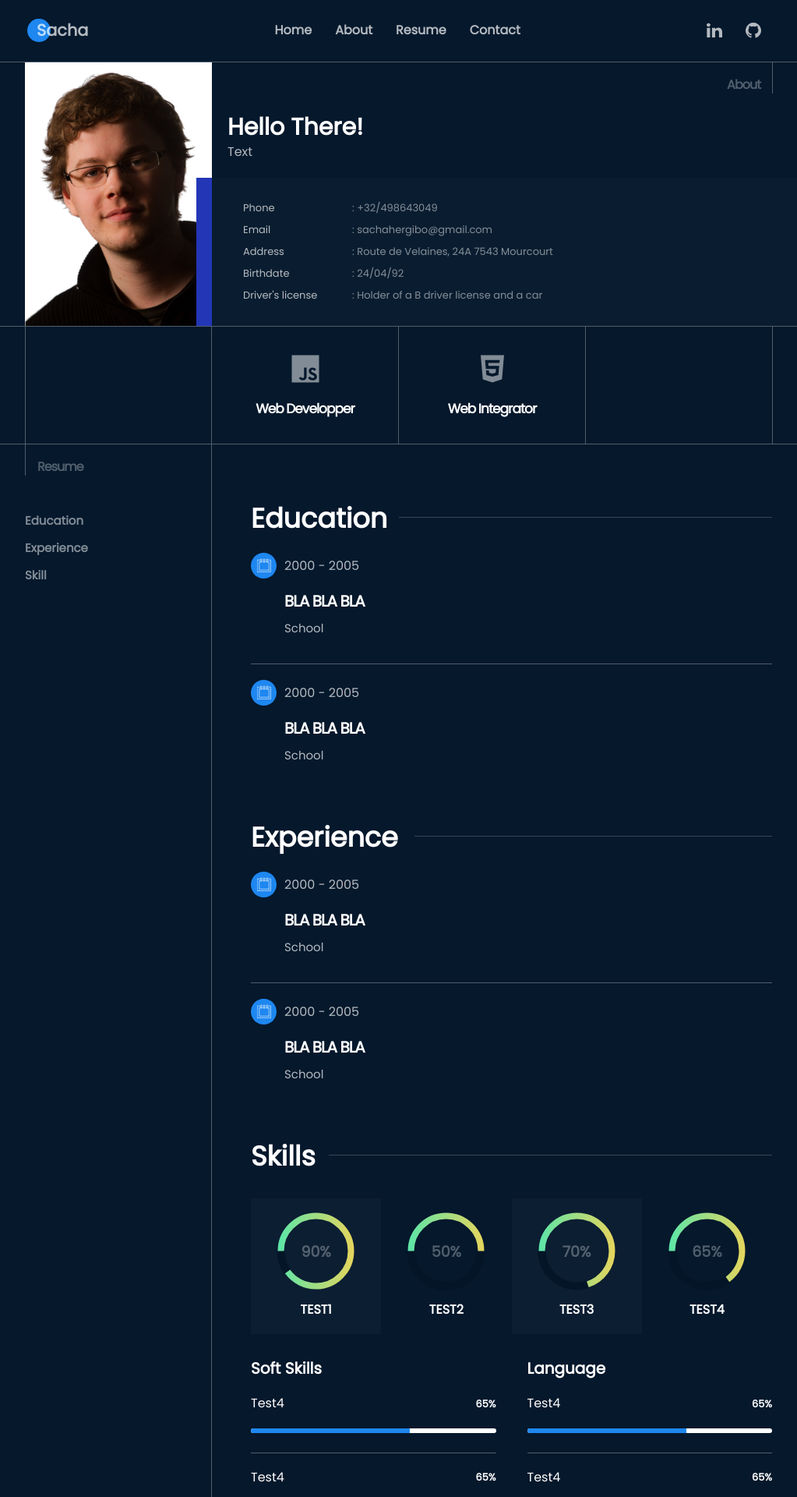
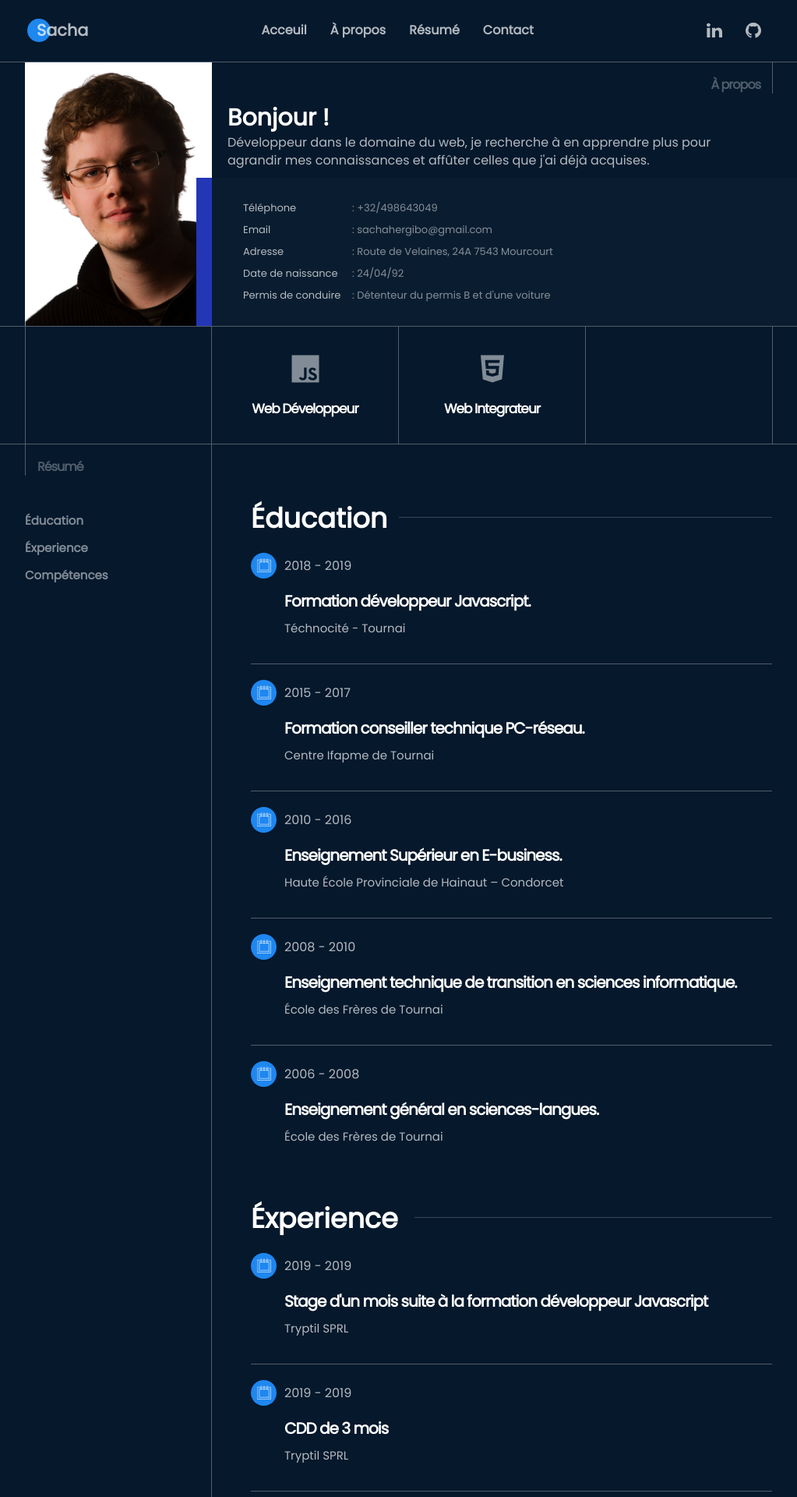
Before and after one commit to SHergibo/my-curriculum-vitae, a React (Create React App) app: page / in a window 1280 px wide. Shown: the part 720-2640 px from the top of the page at 78% size, without its empty margins (128-1151 px from the left). Built offline with nearby package versions, Linux system fonts and the light colour scheme; the HTML template or start-up script is replaced by a standard one.

Commit message:
ajout donnée cv sur le site et changement de langue en français

```diff
--- a/src/components/About.js
+++ b/src/components/About.js
@@ -11,19 +11,19 @@ function About() {
         </div>
         <div className="text-about">
           <div className="about-title">
-            About
+            À propos
           </div>
           <div className="about-me">
-            <h2>Hello There!</h2>
-            <p>Text</p>
+            <h2>Bonjour !</h2>
+            <p>Développeur dans le domaine du web, je recherche à en apprendre plus pour agrandir mes connaissances et affûter celles que j'ai déjà acquises.</p>
           </div>
           <div className="info">
             <ul>
-              <li><span>Phone</span>: +32/498643049</li>
+              <li><span>Téléphone</span>: +32/498643049</li>
               <li><span>Email</span>: sachahergibo@gmail.com</li>
-              <li><span>Address</span>: Route de Velaines, 24A 7543 Mourcourt</li>
-              <li><span>Birthdate</span>: 24/04/92</li>
-              <li><span>Driver's license</span>: Holder of a B driver license and a car</li>
+              <li><span>Adresse</span>: Route de Velaines, 24A 7543 Mourcourt</li>
+              <li><span>Date de naissance</span>: 24/04/92</li>
+              <li><span>Permis de conduire</span>: Détenteur du permis B et d'une voiture</li>
             </ul>
           </div>
         </div>
@@ -33,11 +33,11 @@ function About() {
           <div></div>
           <div>
             <FontAwesomeIcon icon={faJs} />
-            <h5>Web Developper</h5>
+            <h5>Web Développeur</h5>
           </div>
           <div>
             <FontAwesomeIcon icon={faHtml5} />
-            <h5>Web Integrator</h5>
+            <h5>Web Integrateur</h5>
           </div>
           <div></div>
         </div>
--- a/src/components/Contact.js
+++ b/src/components/Contact.js
@@ -13,25 +13,25 @@ function Contact() {
       <div id="contact" className="wrapper contact">
         <div className="contact-title">Contact</div>
         <div className="contact-form">
-          <h2>Get in touch</h2>
-          <p>Feel free to contact me</p>
+          <h2>Entrer en contact</h2>
+          <p>N'hésitez pas à me contacter</p>
           <form onSubmit={handleSubmit(onSubmit)}>
             <div className="input-container">
               <div className="input">
-                <label htmlFor="firstname">Firstname *</label>
+                <label htmlFor="firstname">Prénom *</label>
                 <div>
                   <span><FontAwesomeIcon icon={faUser} /></span>
-                  <input name="firstname" type="text" id="firstname" placeholder="Your firstname here..." ref={register({ required: true })} />
+                  <input name="firstname" type="text" id="firstname" placeholder="Votre prénom ici..." ref={register({ required: true })} />
                 </div>
-                {errors.firstname && <span className="error-message">This field is required</span>}
+                {errors.firstname && <span className="error-message">Ce champ est requis</span>}
               </div>
               <div className="input">
-                <label htmlFor="lastname">Lastname *</label>
+                <label htmlFor="lastname">Nom *</label>
                 <div>
                   <span><FontAwesomeIcon icon={faUser} /></span>
-                  <input name="lastname" type="text" id="lastname" placeholder="Your lastname here..." ref={register({ required: true })} />
+                  <input name="lastname" type="text" id="lastname" placeholder="Votre nom ici..." ref={register({ required: true })} />
                 </div>
-                {errors.lastname && <span className="error-message">This field is required</span>}
+                {errors.lastname && <span className="error-message">Ce champ est requis</span>}
               </div>
             </div>
             <div className="input-container">
@@ -39,42 +39,39 @@ function Contact() {
                 <label htmlFor="email">Email *</label>
                 <div>
                   <span><FontAwesomeIcon icon={faAt} /></span>
-                  <input name="email" type="text" id="email" placeholder="Your email here..." ref={register({ required: true })} />
+                  <input name="email" type="text" id="email" placeholder="Votre adresse mail ici..." ref={register({ required: true })} />
                 </div>
-                {errors.email && <span className="error-message">This field is required</span>}
+                {errors.email && <span className="error-message">Ce champ est requis</span>}
               </div>
               <div className="input">
-                <label htmlFor="phone">Phone *</label>
+                <label htmlFor="phone">Téléphone *</label>
                 <div>
                   <span><FontAwesomeIcon icon={faMobileAlt} /></span>
-                  <input name="phone" type="text" id="phone" placeholder="Your phone here..." ref={register({ required: true })} />
+                  <input name="phone" type="text" id="phone" placeholder="Votre n° de téléphone ici..." ref={register({ required: true })} />
                 </div>
-                {errors.phone && <span className="error-message">This field is required</span>}
+                {errors.phone && <span className="error-message">Ce champ est requis</span>}
               </div>
             </div>
             <div className="input-container">
               <div className="input">
-                <label htmlFor="subject">Subject *</label>
+                <label htmlFor="subject">Sujet *</label>
                 <div>
                   <span><FontAwesomeIcon icon={faEnvelope} /></span>
-                  <input name="subject" type="text" id="subject" placeholder="Your subject here..." ref={register({ required: true })} />
+                  <input name="subject" type="text" id="subject" placeholder="Le sujet du message ici..." ref={register({ required: true })} />
                 </div>
-                {errors.subject && <span className="error-message">This field is required</span>}
+                {errors.subject && <span className="error-message">Ce champ est requis</span>}
               </div>
             </div>
             <div className="text-area">
               <label htmlFor="message">Message*</label>
               <div>
-                <textarea name="message" id="message" placeholder="Your message here..." ref={register({ required: true })} />
+                <textarea name="message" id="message" placeholder="Votre message ici..." ref={register({ required: true })} />
               </div>
-              {errors.message && <span className="error-message">This field is required</span>}
+              {errors.message && <span className="error-message">Ce champ est requis</span>}
             </div>
-            {/* <div className="submit-contact">
-              <input type="submit" />
-              <FontAwesomeIcon icon={faPaperPlane} />
-            </div> */}
+
             <button className="submit-contact" type="submit">
-              Send now
+              Envoyer maintenant
               <FontAwesomeIcon icon={faPaperPlane} />
             </button>
           </form>
--- a/src/components/Footer.js
+++ b/src/components/Footer.js
@@ -9,7 +9,7 @@ function Footer() {
         <div className="social-footer">
           <ul>
             <li>
-              <a href="#home">
+              <a href="https://www.linkedin.com/in/sachahergibo/">
                 <svg xmlns="http://www.w3.org/2000/svg" viewBox="0 0 64 64" aria-labelledby="title"
                   aria-describedby="desc" role="img" xmlnsXlink="http://www.w3.org/1999/xlink">
                   <path data-name="layer1"
@@ -18,7 +18,7 @@ function Footer() {
               </a>
             </li>
             <li>
-              <a href="#home">
+              <a href="https://github.com/SHergibo">
                 <svg xmlns="http://www.w3.org/2000/svg" viewBox="0 0 64 64" aria-labelledby="title"
                   aria-describedby="desc" role="img" xmlnsXlink="http://www.w3.org/1999/xlink">
                   <path data-name="layer2"
--- a/src/components/Navbar.js
+++ b/src/components/Navbar.js
@@ -52,17 +52,17 @@ function Navbar() {
           <ul className="list-menu">
             <li>
               <Link activeClass="active" to="home" spy={true} smooth={true} duration={500}>
-                Home
+                Acceuil
               </Link>
             </li>
             <li>
               <Link activeClass="active" to="about" spy={true} smooth={true} offset={-80} duration={1000}>
-                About
+                À propos
               </Link>
             </li>
             <li>
               <Link activeClass="active" to="resume" spy={true} smooth={true} offset={-80} duration={1000}>
-                Resume
+                Résumé
               </Link>
             </li>
             <li>
@@ -100,7 +100,7 @@ function Navbar() {
         <div className="social">
           <ul>
             <li>
-              <a href="#home">
+              <a href="https://www.linkedin.com/in/sachahergibo/">
                 <svg xmlns="http://www.w3.org/2000/svg" viewBox="0 0 64 64" aria-labelledby="title"
                   aria-describedby="desc" role="img" xmlnsXlink="http://www.w3.org/1999/xlink">
                   <path data-name="layer1"
@@ -109,7 +109,7 @@ function Navbar() {
               </a>
             </li>
             <li>
-              <a href="#home">
+              <a href="https://github.com/SHergibo">
                 <svg xmlns="http://www.w3.org/2000/svg" viewBox="0 0 64 64" aria-labelledby="title"
                   aria-describedby="desc" role="img" xmlnsXlink="http://www.w3.org/1999/xlink">
                   <path data-name="layer2"
--- a/src/components/Resume.js
+++ b/src/components/Resume.js
@@ -26,23 +26,23 @@ function Resume() {
   }, []);
   return (
     <div id="resume" className="wrapper resume">
-      <div className="resume-title">Resume</div>
+      <div className="resume-title">Résumé</div>
       <div className="menu-resume">
         <div className="list-resume" style={{ top: 30 + 'px' }}>
           <ul>
             <li>
               <Link activeClass="active" to="education" spy={true} smooth={true} offset={-80} duration={1000}>
-                Education
+                Éducation
               </Link>
             </li>
             <li>
               <Link activeClass="active" to="experience" spy={true} smooth={true} offset={-80} duration={1000}>
-                Experience
+                Éxperience
               </Link>
             </li>
             <li>
               <Link activeClass="active" to="skills" spy={true} smooth={true} offset={-80} duration={1000}>
-                Skill
+                Compétences
               </Link>
             </li>
           </ul>
@@ -50,37 +50,43 @@ function Resume() {
       </div>
       <div className="edu-expe">
         <div id="education" className="edu-container">
-          <h2>Education</h2>
-          <EducationExperience begin="2000" end="2005" title="BLA BLA BLA" school="School" />
-          <EducationExperience begin="2000" end="2005" title="BLA BLA BLA" school="School" />
+          <h2>Éducation</h2>
+          <EducationExperience begin="2018" end="2019" title="Formation développeur Javascript." school="Téchnocité - Tournai" />
+          <EducationExperience begin="2015" end="2017" title="Formation conseiller technique PC-réseau." school="Centre Ifapme de Tournai" />
+          <EducationExperience begin="2010" end="2016" title="Enseignement Supérieur en E-business." school="Haute École Provinciale de Hainaut – Condorcet" />
+          <EducationExperience begin="2008" end="2010" title="Enseignement technique de transition en sciences informatique." school="École des Frères de Tournai" />
+          <EducationExperience begin="2006" end="2008" title="Enseignement général en sciences-langues." school="École des Frères de Tournai" />
         </div>
         <div id="experience" className="exp-container">
-          <h2>Experience</h2>
-          <EducationExperience begin="2000" end="2005" title="BLA BLA BLA" school="School" />
-          <EducationExperience begin="2000" end="2005" title="BLA BLA BLA" school="School" />
+          <h2>Éxperience</h2>
+          <EducationExperience begin="2019" end="2019" title="Stage d'un mois suite à la formation développeur Javascript" school="Tryptil SPRL" />
+          <EducationExperience begin="2019" end="2019" title="CDD de 3 mois" school="Tryptil SPRL" />
+          <EducationExperience begin="2019" end="2019" title="CDD de 3 mois" school="Tryptil SPRL" />
         </div>
         <div id="skills" className="skill-container">
-          <h2>Skills</h2>
+          <h2>Compétences</h2>
           <div className="skill-canvas">
-            <CanvasResume id="canvas1" skill="test1" percentage="90" />
-            <CanvasResume id="canvas2" skill="test2" percentage="50" />
-            <CanvasResume id="canvas3" skill="test3" percentage="70" />
-            <CanvasResume id="canvas4" skill="test4" percentage="65" />
+            <CanvasResume id="canvas1" skill="HTML 5" percentage="90" />
+            <CanvasResume id="canvas2" skill="CSS 3" percentage="80" />
+            <CanvasResume id="canvas3" skill="Sass" percentage="80" />
+            <CanvasResume id="canvas4" skill="Javascript" percentage="75" />
+            <CanvasResume id="canvas5" skill="JQuery" percentage="60" />
+            <CanvasResume id="canvas6" skill="Node js" percentage="70" />
+            <CanvasResume id="canvas7" skill="Ember js" percentage="85" />
+            <CanvasResume id="canvas8" skill="React" percentage="65" />
           </div>
           <div className="skill-bars">
             <div className="soft-skills">
-              <h4>Soft Skills</h4>
-              <SkillBarResume skill="test4" percentage="65" />
-              <SkillBarResume skill="test4" percentage="65" />
-              <SkillBarResume skill="test4" percentage="65" />
-              <SkillBarResume skill="test4" percentage="65" />
+              <h4>Compétences générales</h4>
+              <SkillBarResume skill="Autodidacte" percentage="90" />
+              <SkillBarResume skill="Gestion du temps" percentage="80" />
+              <SkillBarResume skill="Travail d'équipe" percentage="85" />
+              <SkillBarResume skill="Résolution de problèmes" percentage="75" />
             </div>
             <div className="language-skills">
-              <h4>Language</h4>
-              <SkillBarResume skill="test4" percentage="65" />
-              <SkillBarResume skill="test4" percentage="65" />
-              <SkillBarResume skill="test4" percentage="65" />
-              <SkillBarResume skill="test4" percentage="65" />
+              <h4>Langues</h4>
+              <SkillBarResume skill="Français" percentage="90" />
+              <SkillBarResume skill="Anglais" percentage="80" />
             </div>
           </div>
         </div>
--- a/src/styles/About.scss
+++ b/src/styles/About.scss
@@ -23,7 +23,7 @@
   justify-content: space-between;
   flex-direction: column;
   .about-me{
-    padding: 30px 20px;
+    padding: 50px 20px;
   }
   h2 {
     color: #ffffff;
--- a/src/styles/Contact.scss
+++ b/src/styles/Contact.scss
@@ -21,7 +21,7 @@
 .contact-form{
   border-bottom: $border;
   padding-top: 80px;
-  @include title-resume(235px);
+  @include title-resume(325px);
   p{
     margin: 20px 0;
     font-size: 16px;
@@ -33,7 +33,7 @@
     justify-content: center;
     align-items: center;
     margin: 30px 0;
-    width: 150px;
+    padding: 0 25px;
     height: 60px;
     background-color: $blue;
     border-radius: 5px;
--- a/src/styles/Resume.scss
+++ b/src/styles/Resume.scss
@@ -32,10 +32,11 @@
 
 .skill-container{
   margin-top: 70px;
-  @include title-resume(100px);
+  @include title-resume(270px);
 }
 
 .skill-canvas{
+  width: 100%;
   display: flex;
   justify-content: center;
   flex-wrap: wrap;
@@ -47,19 +48,14 @@
 
 .skill-bars{
   display: flex;
-  padding-bottom: 50px;
+  flex-direction: column;
+  padding-bottom: 30px;
   .soft-skills, .language-skills{
-    width: 50%;
+    width: 100%;
     h4{
       color: #ffffff;
       font-size: 20px;
     }
-  }
-  .soft-skills{
-    margin-right: 15px;
-  }
-  .language-skills{
-    margin-left: 15px;
   }
 }
 
@@ -143,10 +139,16 @@
   }
 
   .skill-canvas{
-    flex-wrap: nowrap;
+    .canvas-container{
+      width: 25%;
+    }
   }
 
   .skill-bars{
+    flex-direction: row;
+    .soft-skills, .language-skills{
+      width: 50%;
+    }
     .soft-skills{
       margin-right: 25px;
     }
```
Also changed, not shown: src/components/Home.js (+3 -4 lines).
